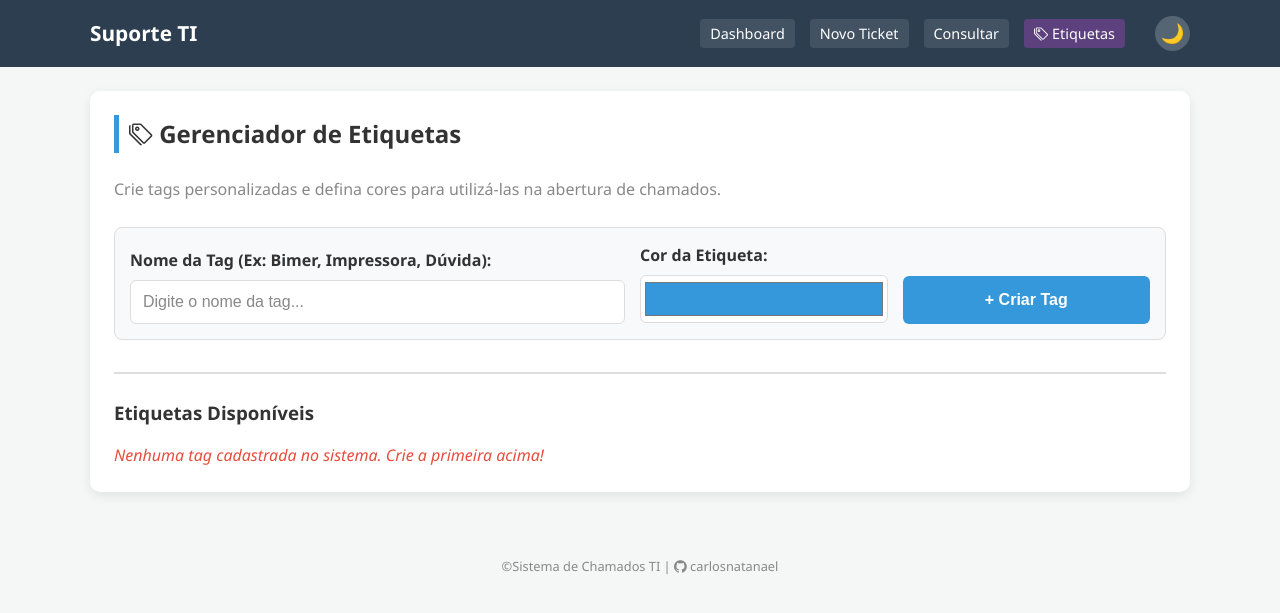
After one commit to CarlosNatanael/project_TI, a Flask app: page /tags in a window 1280 px wide. The commit adds this page. Shown: the top 613 px of the page. Run offline with Flask 3, Linux system fonts and the light colour scheme.

Commit message:
feat: adicionado novo campo para criar tags
add nova aba para criação de tags

```diff
--- a/app.py
+++ b/app.py
@@ -13,6 +13,11 @@ db = SQLAlchemy(app)
 
 def get_hora_brasil():
     return datetime.now(zoneinfo.ZoneInfo('America/Sao_Paulo'))
+
+class Tag(db.Model):
+    id = db.Column(db.Integer, primary_key=True)
+    nome = db.Column(db.String(50), nullable=False, unique=True)
+    cor = db.Column(db.String(20), nullable=False, default='#8e44ad')
 
 class Ticket(db.Model):
     id = db.Column(db.Integer, primary_key=True)
@@ -32,6 +37,29 @@ class Ticket(db.Model):
 
 with app.app_context():
     db.create_all()
+
+@app.route('/tags', methods=['GET', 'POST'])
+def gerenciar_tags():
+    if request.method == 'POST':
+        nome = request.form.get('nome').strip()
+        cor = request.form.get('cor')
+        if nome:
+            existe = Tag.query.filter_by(nome=nome).first()
+            if not existe:
+                nova_tag = Tag(nome=nome, cor=cor)
+                db.session.add(nova_tag)
+                db.session.commit()
+        return redirect('/tags')
+
+    tags = Tag.query.all()
+    return render_template('tags.html', tags=tags)
+
+@app.route('/tags/excluir/<int:id>')
+def excluir_tag(id):
+    tag = Tag.query.get_or_404(id)
+    db.session.delete(tag)
+    db.session.commit()
+    return redirect('/tags')
 
 @app.route('/dashboard')
 def dashboard():
@@ -61,13 +89,17 @@ def dashboard():
     labels_tags = [t[0] for t in tags_comuns]
     valores_tags = [t[1] for t in tags_comuns]
 
+    cores_banco = {t.nome: t.cor for t in Tag.query.all()}
+    cores_grafico = [cores_banco.get(tag, '#3498db') for tag in labels_tags]
+
     return render_template('dashboard.html',
                            total=total_tickets, abertos=abertos, em_andamento=em_andamento,
                            pendentes=pendentes, concluidos=concluidos,
                            incidentes=incidentes, requisicoes=requisicoes,
                            criticos=ativos_criticos,
                            labels_setor=labels_setor, valores_setor=valores_setor,
-                           labels_tags=labels_tags, valores_tags=valores_tags)
+                           labels_tags=labels_tags, valores_tags=valores_tags,
+                           cores_grafico=cores_grafico)
 
 @app.route('/exportar')
 def exportar():
@@ -75,20 +107,12 @@ def exportar():
     output_buffer = io.StringIO()
     writer = csv.writer(output_buffer, delimiter=';')
 
-    writer.writerow([
-        'Número Ticket', 'Solicitante', 'Setor', 'Assunto', 'Tags',
-        'Tipo', 'Prioridade', 'Status', 'Técnico',
-        'Data Abertura', 'Data Fechamento', 'Motivo Pendência', 'Solução Aplicada'
-    ])
+    writer.writerow(['Número Ticket', 'Solicitante', 'Setor', 'Assunto', 'Tags', 'Tipo', 'Prioridade', 'Status', 'Técnico', 'Data Abertura', 'Data Fechamento', 'Motivo Pendência', 'Solução Aplicada'])
 
     for t in tickets:
         abertura = t.data_abertura.strftime('%d/%m/%Y %H:%M') if t.data_abertura else ''
         fechamento = t.data_fechamento.strftime('%d/%m/%Y %H:%M') if t.data_fechamento else ''
-        writer.writerow([
-            f"#{t.id}", t.solicitante, t.setor, t.assunto, t.tags,
-            t.tipo, t.prioridade, t.status, t.tecnico or 'Não Atribuído',
-            abertura, fechamento, t.motivo_pendencia or '', t.solucao_aplicada or ''
-        ])
+        writer.writerow([f"#{t.id}", t.solicitante, t.setor, t.assunto, t.tags, t.tipo, t.prioridade, t.status, t.tecnico or 'Não Atribuído', abertura, fechamento, t.motivo_pendencia or '', t.solucao_aplicada or ''])
 
     response_data = output_buffer.getvalue().encode('utf-8-sig')
     response = make_response(response_data)
@@ -107,24 +131,15 @@ def excluir(id):
 def consulta():
     search = request.args.get('search', '')
     status_filtro = request.args.get('status', '')
-    tecnico_filtro = request.args.get('tecnico', '')
     prioridade_filtro = request.args.get('prioridade', '')
     tag_filtro = request.args.get('tag', '')
 
     query = Ticket.query
 
     if search:
-        query = query.filter(
-            (Ticket.solicitante.contains(search)) |
-            (Ticket.assunto.contains(search)) |
-            (Ticket.id == search if search.isdigit() else False) |
-            (Ticket.tags.contains(search))
-        )
-
+        query = query.filter((Ticket.solicitante.contains(search)) | (Ticket.assunto.contains(search)) | (Ticket.id == search if search.isdigit() else False) | (Ticket.tags.contains(search)))
     if status_filtro:
         query = query.filter(Ticket.status == status_filtro)
-    if tecnico_filtro:
-        query = query.filter(Ticket.tecnico == tecnico_filtro)
     if prioridade_filtro:
         query = query.filter(Ticket.prioridade == prioridade_filtro)
     if tag_filtro:
@@ -132,20 +147,22 @@ def consulta():
 
     query = query.order_by(Ticket.status == 'Concluído', Ticket.data_abertura.desc())
     resultados = query.all()
-    tecnicos = ["Lucas"]
 
-    return render_template('consulta.html', chamados=resultados, tecnicos=tecnicos, tag_ativa=tag_filtro)
+    cores_tags = {t.nome: t.cor for t in Tag.query.all()}
+
+    return render_template('consulta.html', chamados=resultados, cores_tags=cores_tags, tag_ativa=tag_filtro)
 
 @app.route('/', methods=['GET', 'POST'])
 def entrada():
     if request.method == 'POST':
+        tags_selecionadas = ','.join(request.form.getlist('tags'))
         novo_ticket = Ticket(
             solicitante=request.form['solicitante'],
             setor=request.form['setor'],
             assunto=request.form['assunto'],
             descricao=request.form['descricao'],
             tipo=request.form['tipo'],
-            tags=request.form.get('tags', ''),
+            tags=tags_selecionadas,
             prioridade=request.form.get('prioridade', 'Média'),
             status='Aberto'
         )
@@ -153,7 +170,8 @@ def entrada():
         db.session.commit()
         return redirect('/consulta')
 
-    return render_template('entrada.html')
+    tags_disponiveis = Tag.query.all()
+    return render_template('entrada.html', tags_disponiveis=tags_disponiveis, tags_ativas=[])
 
 @app.route('/editar/<int:id>', methods=['GET', 'POST'])
 def editar(id):
@@ -165,7 +183,7 @@ def editar(id):
         ticket.assunto = request.form.get('assunto', ticket.assunto)
         ticket.tipo = request.form.get('tipo', ticket.tipo)
         ticket.descricao = request.form.get('descricao', ticket.descricao)
-        ticket.tags = request.form.get('tags', ticket.tags)
+        ticket.tags = ','.join(request.form.getlist('tags'))
         ticket.tecnico = request.form.get('tecnico', ticket.tecnico)
         ticket.status = request.form.get('status', ticket.status)
         ticket.prioridade = request.form.get('prioridade', ticket.prioridade)
@@ -180,7 +198,9 @@ def editar(id):
         db.session.commit()
         return redirect('/consulta')
 
-    return render_template('entrada.html', ticket=ticket)
+    tags_disponiveis = Tag.query.all()
+    tags_ativas = [t.strip() for t in ticket.tags.split(',')] if ticket.tags else []
+    return render_template('entrada.html', ticket=ticket, tags_disponiveis=tags_disponiveis, tags_ativas=tags_ativas)
 
 if __name__ == '__main__':
     app.run(debug=True, host="0.0.0.0")
--- a/templates/base.html
+++ b/templates/base.html
@@ -16,6 +16,8 @@
                 <li><a href="/dashboard">Dashboard</a></li>
                 <li><a href="/">Novo Ticket</a></li>
                 <li><a href="/consulta">Consultar</a></li>
+                <li><a href="/tags" style="background: rgba(142, 68, 173, 0.5);"><i class="bi bi-tags"></i> Etiquetas</a></li>
+                <li>
                 <li>
                     <button id="theme-toggle" class="theme-btn">
                         <span id="theme-icon">🌙</span>
--- a/templates/consulta.html
+++ b/templates/consulta.html
@@ -86,7 +86,7 @@
                         {% if item.tags %}
                             {% for tag in item.tags.split(',') %}
                                 {% if tag.strip() %}
-                                    <a href="/consulta?tag={{ tag.strip() }}" class="badge" style="margin-bottom: 0; background-color: #8e44ad; text-decoration: none; cursor: pointer; border: 1px solid #732d91;">
+                                    <a href="/consulta?tag={{ tag.strip() }}" class="badge" style="margin-bottom: 0; background-color: {{ cores_tags.get(tag.strip(), '#8e44ad') }}; text-decoration: none; cursor: pointer;">
                                         <i class="bi bi-tag-fill"></i> {{ tag.strip() }}
                                     </a>
                                 {% endif %}
--- a/templates/dashboard.html
+++ b/templates/dashboard.html
@@ -78,10 +78,7 @@
             labels: {{ labels_tags | tojson }},
             datasets: [{
                 data: {{ valores_tags | tojson }},
-                backgroundColor: [
-                    '#e74c3c', '#2ecc71', '#f1c40f', '#9b59b6', '#34495e',
-                    '#1abc9c', '#e67e22', '#3498db', '#95a5a6', '#d35400'
-                ],
+                backgroundColor: {{ cores_grafico | tojson }}, /* <--- A mágica acontece aqui */
                 borderWidth: 1
             }]
         },
--- /dev/null
+++ b/templates/tags.html
@@ -0,0 +1,36 @@
+{% extends "base.html" %}
+
+{% block content %}
+<div class="form-container">
+    <h2><i class="bi bi-tags"></i> Gerenciador de Etiquetas</h2>
+    <p style="margin-bottom: 1.5rem; color: #888;">Crie tags personalizadas e defina cores para utilizá-las na abertura de chamados.</p>
+
+    <form method="POST" action="/tags" style="display: flex; gap: 15px; align-items: flex-end; flex-wrap: wrap; margin-bottom: 2rem; background: var(--table-header-bg); padding: 15px; border-radius: 8px; border: 1px solid var(--border-color);">
+        <div style="flex: 2; min-width: 200px;">
+            <label>Nome da Tag (Ex: Bimer, Impressora, Dúvida):</label>
+            <input type="text" name="nome" required placeholder="Digite o nome da tag...">
+        </div>
+        <div style="flex: 1; min-width: 100px;">
+            <label>Cor da Etiqueta:</label>
+            <input type="color" name="cor" value="#3498db" style="height: 48px; cursor: pointer; padding: 2px;">
+        </div>
+        <div style="flex: 1; min-width: 150px;">
+            <button type="submit" class="btn-submit" style="width: 100%; height: 48px;">+ Criar Tag</button>
+        </div>
+    </form>
+
+    <hr style="border: 1px solid var(--border-color); margin-bottom: 1.5rem;">
+
+    <h3>Etiquetas Disponíveis</h3>
+    <div style="display: flex; flex-wrap: wrap; gap: 10px; margin-top: 15px;">
+        {% for t in tags %}
+            <div class="badge" style="background-color: {{ t.cor }}; display: flex; align-items: center; gap: 10px; padding: 8px 12px; font-size: 0.9rem; border-radius: 20px;">
+                <span><i class="bi bi-tag-fill"></i> {{ t.nome }}</span>
+                <a href="/tags/excluir/{{ t.id }}" onclick="return confirm('Tem certeza que deseja EXCLUIR esta tag? Isso não removerá o nome dela dos tickets antigos, mas ela sumirá da listagem.');" style="color: white; text-decoration: none; font-weight: bold; background: rgba(0,0,0,0.2); border-radius: 50%; width: 20px; height: 20px; display: flex; align-items: center; justify-content: center;" title="Excluir Tag">&times;</a>
+            </div>
+        {% else %}
+            <p style="color: #e74c3c; font-style: italic;">Nenhuma tag cadastrada no sistema. Crie a primeira acima!</p>
+        {% endfor %}
+    </div>
+</div>
+{% endblock %}
```
Also changed, not shown: templates/entrada.html (+16 -2 lines).
